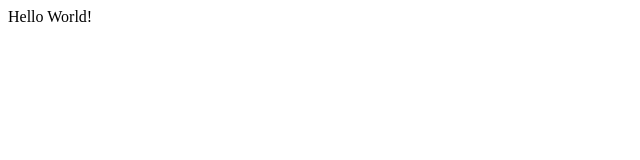
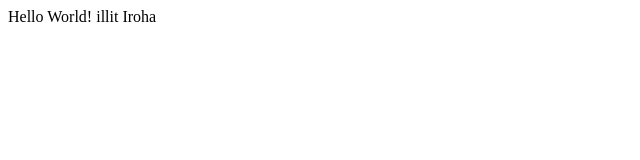
Before and after one commit to Hojin-Choi08/web_dev2026, a plain HTML site: page index.html in a window 1280 px wide. Shown: the full height of the page, 0-640 px from the left. Drawn offline with Linux system fonts and the light colour scheme.

Commit message:
second commit

```diff
--- a/index.html
+++ b/index.html
@@ -4,5 +4,7 @@
   </head>
   <body>
     Hello World!
+
+    illit Iroha
   </body>
 </html>
```
